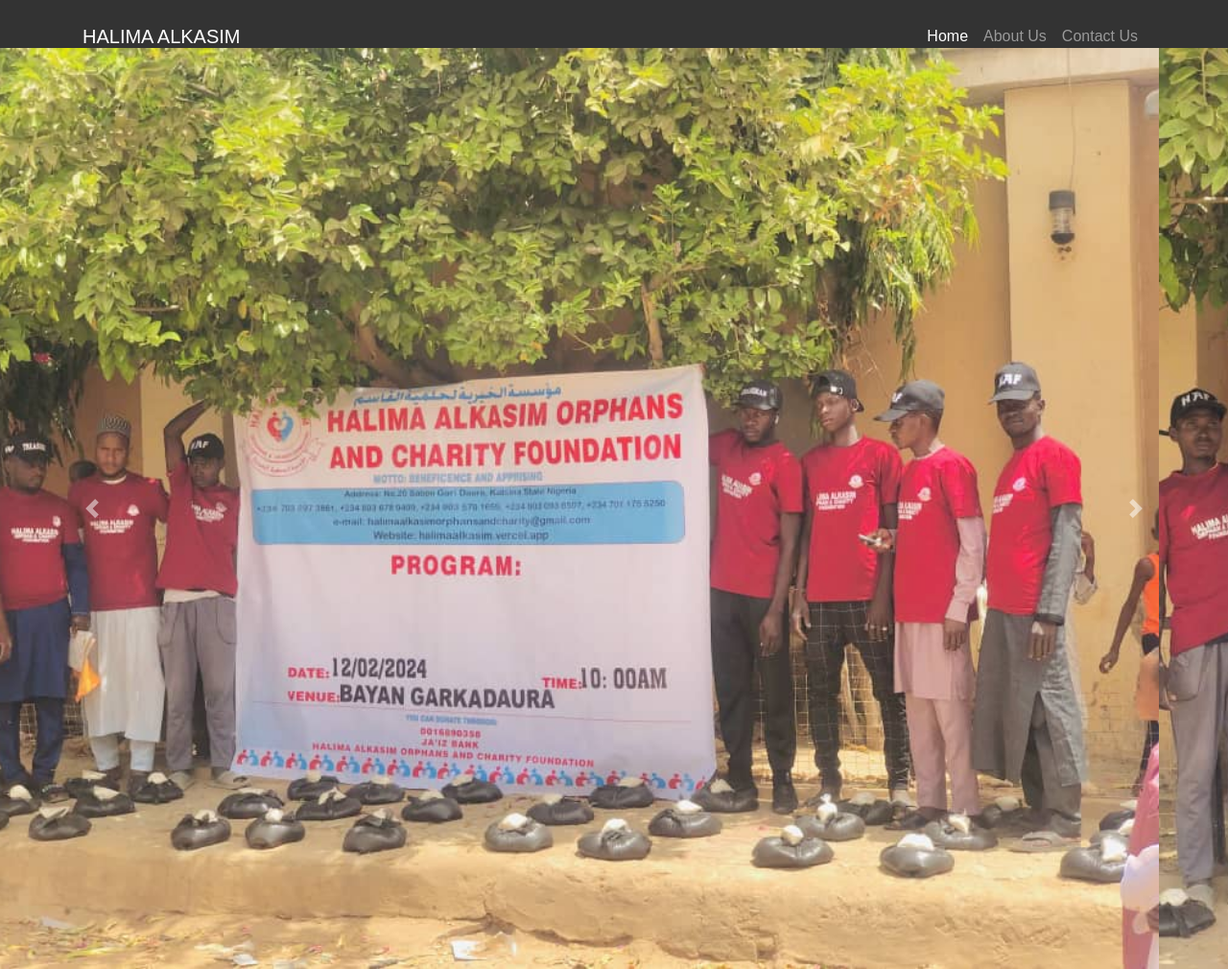
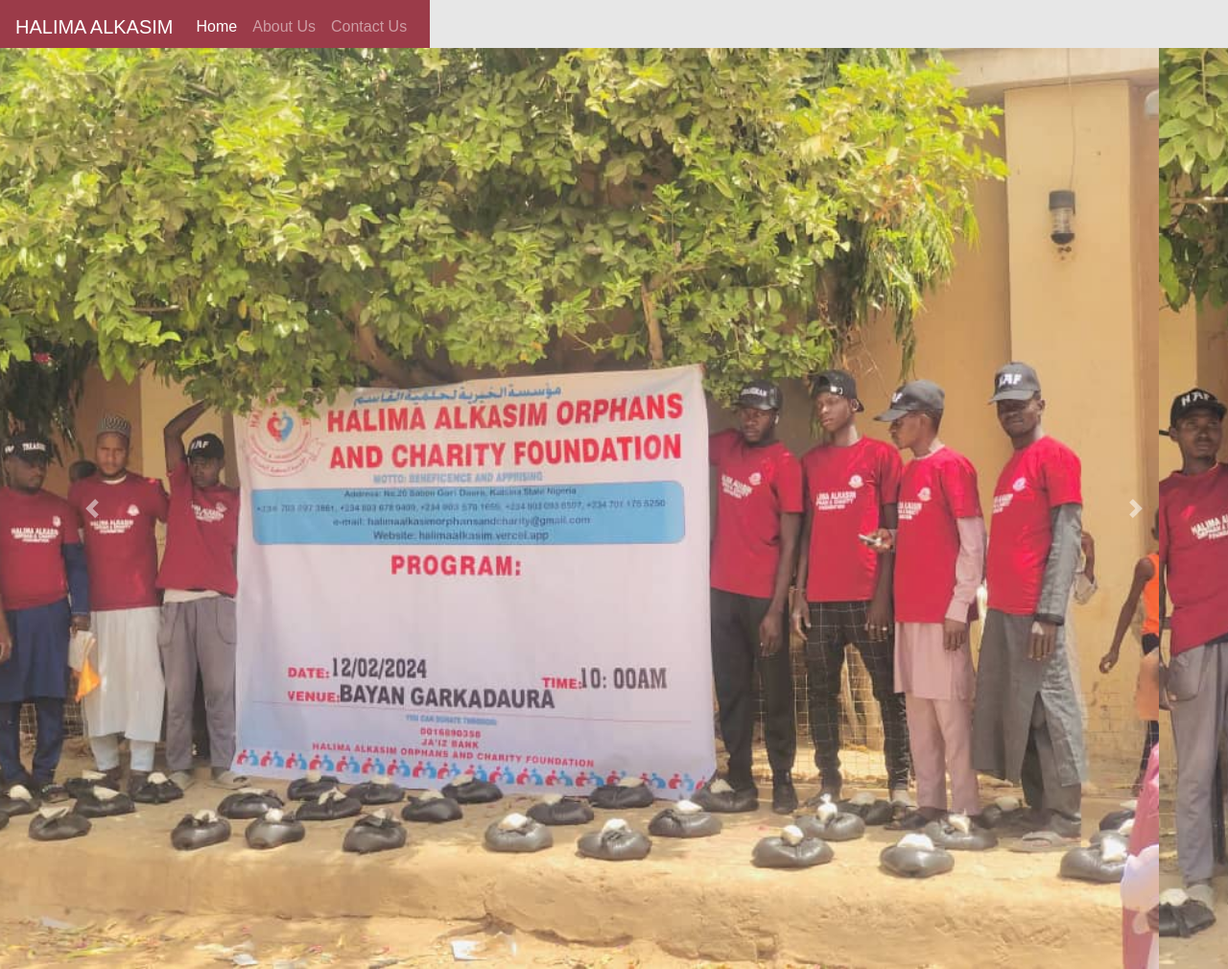
Before and after one commit to aazeezmukhtar/HALIMAALKASIM, a plain HTML site: page index.html in a window 1280 px wide. Shown: the top 1010 px of the page at 96% size. Drawn offline with nearby package versions, Linux system fonts and the light colour scheme.

Commit message:
Update styles.css

```diff
--- a/styles.css
+++ b/styles.css
@@ -28,14 +28,6 @@ color: white;
 }
 
 
-/* Style for the header */
-header {
-
-  width: 100%;
-  background-color: #333; /* Change to your desired background color */
-  color: #fff; /* Change to your desired text color */
-  padding: 10px; /* Adjust as needed */
-}
 
 /* Style for the main content */
 main {
```
